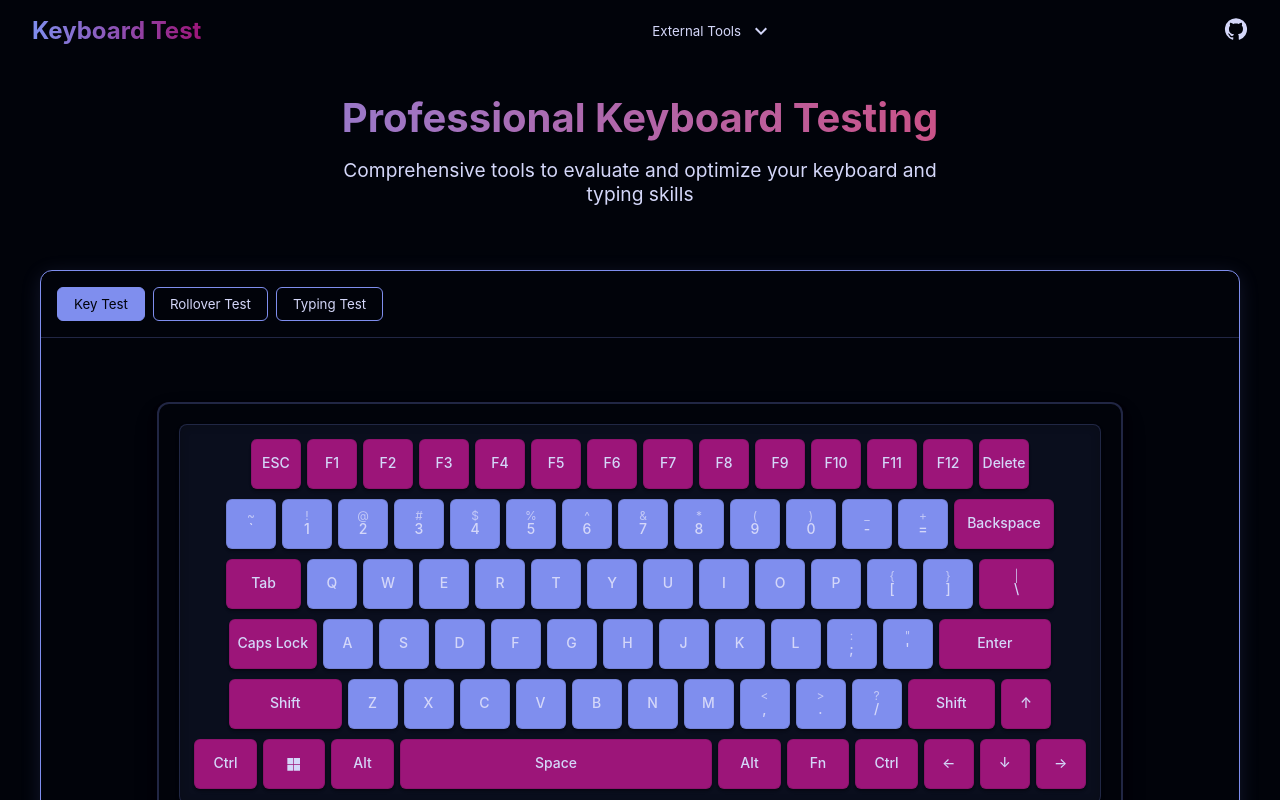
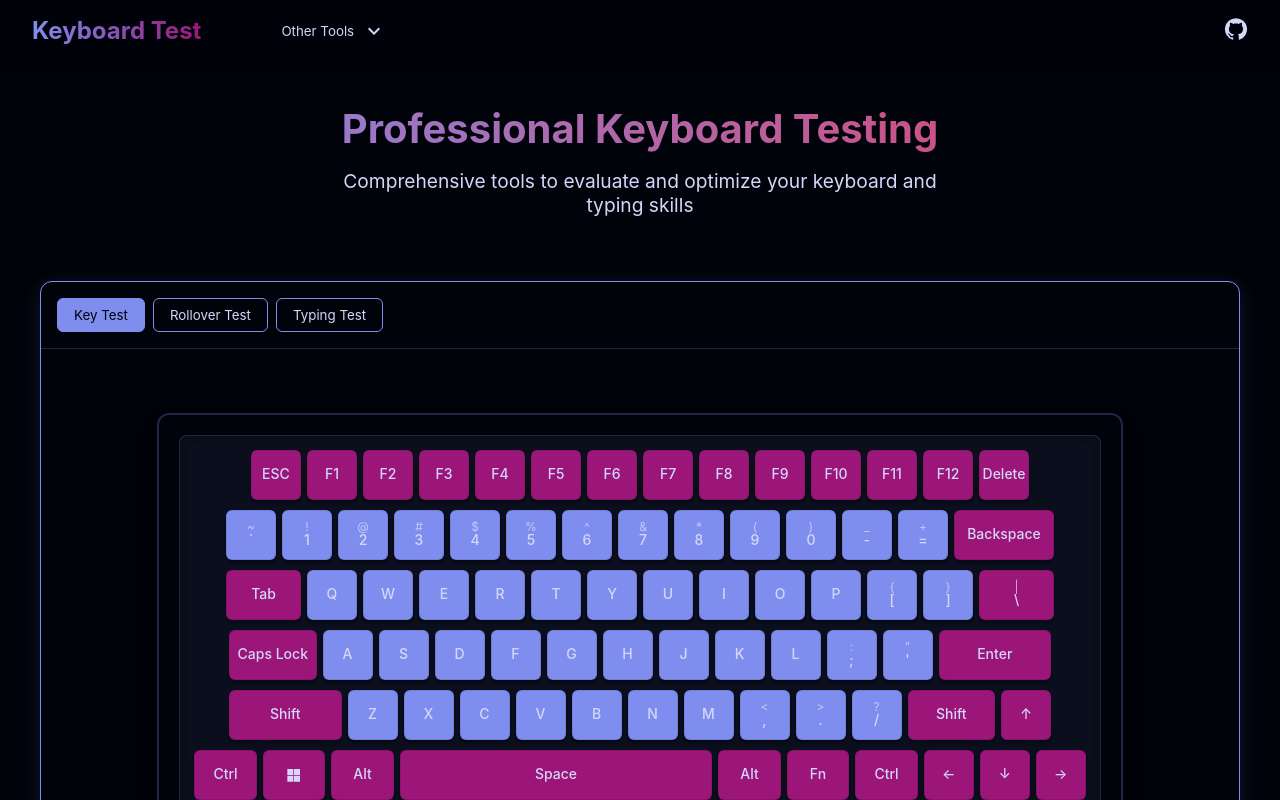
Before and after one commit to BryantWelch/keyboard-test.app, a React (Create React App) app: page / in a window 1280 px wide. Shown: the top 800 px of the page. Built offline with nearby package versions, Linux system fonts and the light colour scheme.

Commit message:
Navbar and other small tweaks

```diff
--- a/src/App.tsx
+++ b/src/App.tsx
@@ -12,12 +12,14 @@ const AppWrapper = styled.div`
   min-height: 100vh;
   display: flex;
   flex-direction: column;
+  overflow-x: hidden;
 `;
 
 const MainContent = styled.main`
   flex: 1;
   display: flex;
   flex-direction: column;
+  padding-top: 4.5rem; /* Add padding to account for the fixed navbar */
 `;
 
 const App: React.FC = () => {
@@ -34,8 +36,8 @@ const App: React.FC = () => {
   return (
     <ThemeProvider theme={theme}>
       <AppWrapper>
+        <Navbar />
         <MainContent>
-          <Navbar />
           <Header />
           <TestContainer onKeyPress={handleKeyPress} onReset={handleReset} />
           <KeyHistory keys={keyHistory} />
--- a/src/components/KeyHistory/KeyHistory.tsx
+++ b/src/components/KeyHistory/KeyHistory.tsx
@@ -33,7 +33,7 @@ const HistoryContainer = styled.div`
   border: 1px solid ${props => props.theme.colors.primary};
   border-radius: 8px;
   padding: 1rem;
-  margin: 1rem auto;
+  margin: 1rem auto 3rem auto;
   width: 100%;
   max-width: 800px;
   height: 60px;
--- a/src/components/Navbar/Navbar.tsx
+++ b/src/components/Navbar/Navbar.tsx
@@ -1,13 +1,27 @@
-import React, { useState } from 'react';
+import React from 'react';
 import styled from 'styled-components';
-import { GitHub, KeyboardArrowDown, KeyboardArrowUp, OpenInNew } from '@mui/icons-material';
+import { GitHub, KeyboardArrowDown, OpenInNew } from '@mui/icons-material';
 
 const Nav = styled.nav`
-  background-color: ${props => props.theme.colors.background};
+  background-color: ${props => props.theme.colors.glass};
+  backdrop-filter: ${props => props.theme.effects.blur};
   padding: 1rem 2rem;
   display: flex;
   justify-content: space-between;
   align-items: center;
+  position: fixed;
+  top: 0;
+  left: 0;
+  right: 0;
+  width: 100%;
+  z-index: 1000;
+  box-shadow: ${props => props.theme.shadows.navbar};
+`;
+
+const LeftSection = styled.div`
+  display: flex;
+  align-items: center;
+  gap: 5rem;
 `;
 
 const Logo = styled.h1`
@@ -21,6 +35,10 @@ const Logo = styled.h1`
 const DropdownContainer = styled.div`
   position: relative;
   display: inline-block;
+
+  &:hover > div {
+    display: block;
+  }
 `;
 
 const DropdownButton = styled.button`
@@ -38,8 +56,8 @@ const DropdownButton = styled.button`
   }
 `;
 
-const DropdownContent = styled.div<{ isOpen: boolean }>`
-  display: ${props => props.isOpen ? 'block' : 'none'};
+const DropdownContent = styled.div`
+  display: none;
   position: absolute;
   background-color: ${props => props.theme.colors.background};
   min-width: 160px;
@@ -72,19 +90,18 @@ const GitHubLink = styled.a`
 `;
 
 const Navbar: React.FC = () => {
-  const [isOpen, setIsOpen] = useState(false);
-
   return (
     <Nav>
+      <LeftSection>
         <Logo>Keyboard Test</Logo>
 
         <DropdownContainer>
-        <DropdownButton onClick={() => setIsOpen(!isOpen)}>
-          External Tools
-          {isOpen ? <KeyboardArrowUp /> : <KeyboardArrowDown />}
+          <DropdownButton>
+            Other Tools
+            <KeyboardArrowDown />
           </DropdownButton>
 
-        <DropdownContent isOpen={isOpen}>
+          <DropdownContent>
             <DropdownLink href="https://display-test.app" target="_blank" rel="noopener noreferrer">
               Display Test <OpenInNew fontSize="small" />
             </DropdownLink>
@@ -93,6 +110,7 @@ const Navbar: React.FC = () => {
             </DropdownLink>
           </DropdownContent>
         </DropdownContainer>
+      </LeftSection>
 
       <GitHubLink
         href="https://github.com/BryantWelch/keyboard-test.app"
--- a/src/index.css
+++ b/src/index.css
@@ -12,6 +12,12 @@ body {
   -webkit-font-smoothing: antialiased;
   -moz-osx-font-smoothing: grayscale;
   background-color: #01030a;
+  overflow-x: hidden;
+  min-height: 100vh;
+}
+
+html {
+  scroll-behavior: smooth;
 }
 
 code {
--- a/src/styles/theme.ts
+++ b/src/styles/theme.ts
@@ -4,7 +4,8 @@ export const theme = {
     background: '#01030a',
     primary: '#7f8eee',
     secondary: '#9c1579',
-    accent: '#e53d63'
+    accent: '#e53d63',
+    glass: 'rgba(1, 3, 10, 0.8)'
   },
   gradients: {
     logo: `linear-gradient(to right, #7f8eee, #9c1579)`,
@@ -12,9 +13,13 @@ export const theme = {
   },
   shadows: {
     main: `0 4px 20px rgba(127, 142, 238, 0.15)`,
-    hover: `0 6px 25px rgba(127, 142, 238, 0.25)`
+    hover: `0 6px 25px rgba(127, 142, 238, 0.25)`,
+    navbar: `0 2px 10px rgba(0, 0, 0, 0.2)`
   },
   transitions: {
     default: '0.3s ease-in-out'
+  },
+  effects: {
+    blur: 'blur(10px)'
   }
 };
```
Lines whose indentation alone changed are shown as unchanged.
